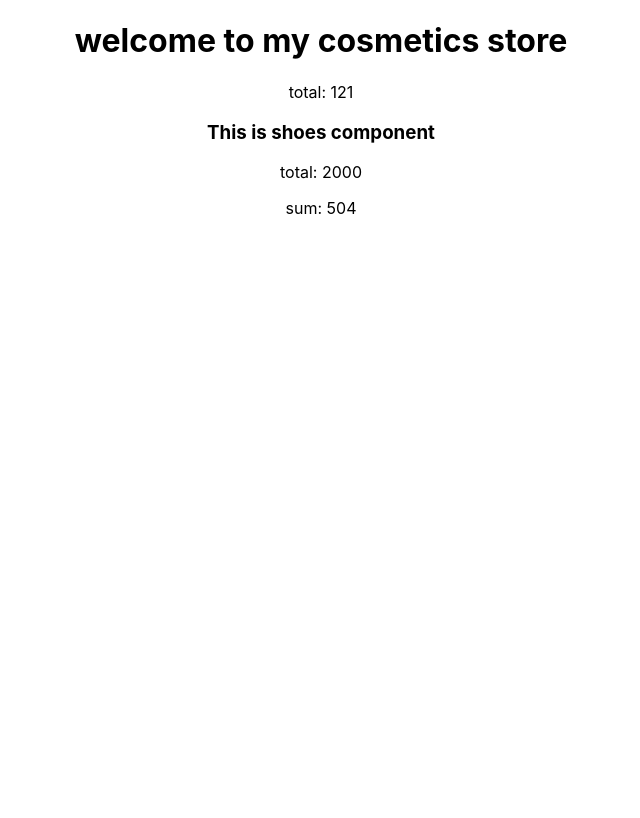
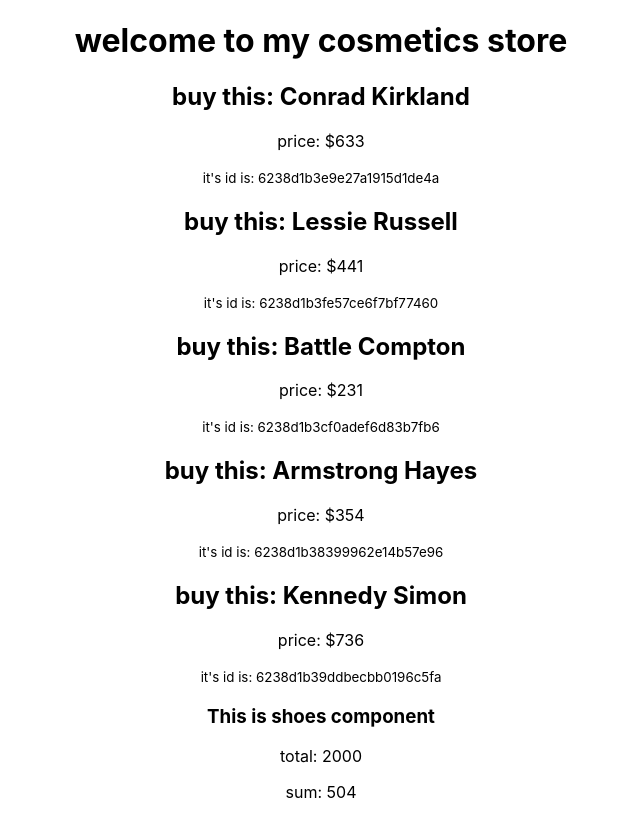
Before and after one commit to sarafat27/react-export-import, a React (Create React App) app: page / in a window 1280 px wide. Shown: the whole page, without its empty margins (319-959 px from the left). Built offline with nearby package versions, Linux system fonts and the light colour scheme.

Commit message:
data.json added

```diff
--- /dev/null
+++ b/public/data.json
@@ -0,0 +1,27 @@
+[
+    {
+        "id": "6238d1b3e9e27a1915d1de4a",
+        "price": 633,
+        "name": "Conrad Kirkland"
+    },
+    {
+        "id": "6238d1b3fe57ce6f7bf77460",
+        "price": 441,
+        "name": "Lessie Russell"
+    },
+    {
+        "id": "6238d1b3cf0adef6d83b7fb6",
+        "price": 231,
+        "name": "Battle Compton"
+    },
+    {
+        "id": "6238d1b38399962e14b57e96",
+        "price": 354,
+        "name": "Armstrong Hayes"
+    },
+    {
+        "id": "6238d1b39ddbecbb0196c5fa",
+        "price": 736,
+        "name": "Kennedy Simon"
+    }
+]
--- /dev/null
+++ b/src/components/Cosmetic/Cosmetic.js
@@ -0,0 +1,14 @@
+import React from 'react';
+
+const Cosmetic = (props) => {
+    const { name, price, id } = props.cosmetic
+    return (
+        <div>
+            <h2>buy this: {name}</h2>
+            <p>price: ${price}</p>
+            <p><small>it's id is: {id}</small></p>
+        </div>
+    );
+};
+
+export default Cosmetic;
--- a/src/components/Cosmetics/Cosmetics.js
+++ b/src/components/Cosmetics/Cosmetics.js
@@ -1,15 +1,22 @@
-import React from 'react';
-import { add } from '../../utilities/calculate';
-// import add from '../../utilities/calculate';
+import React, { useEffect, useState } from 'react';
+import Cosmetic from '../Cosmetic/Cosmetic';
 
 const Cosmetics = () => {
-    const first = 43;
-    const last = 78;
-    const total = add(first, last)
+    const [cosmetics, setCosmetics] = useState([])
+
+    useEffect(() => {
+        fetch('data.json')
+            .then(res => res.json())
+            .then(data => setCosmetics(data))
+    }, [])
+
     return (
         <div>
             <h1>welcome to my cosmetics store</h1>
-            <p>total: {total}</p>
+            {
+                cosmetics.map(cosmetic => <Cosmetic cosmetic={cosmetic} key={cosmetic.id}></Cosmetic>)
+            }
+
         </div>
     );
 };
```
